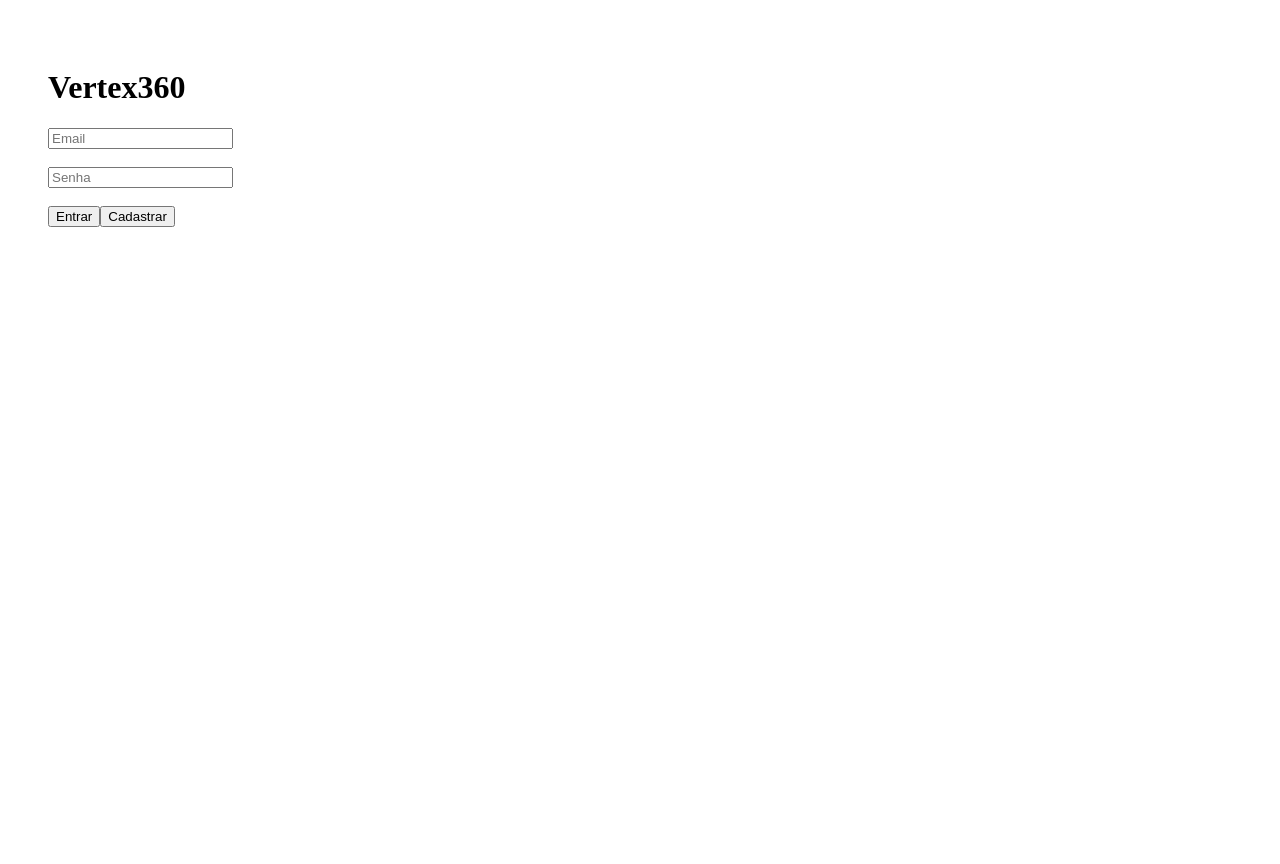
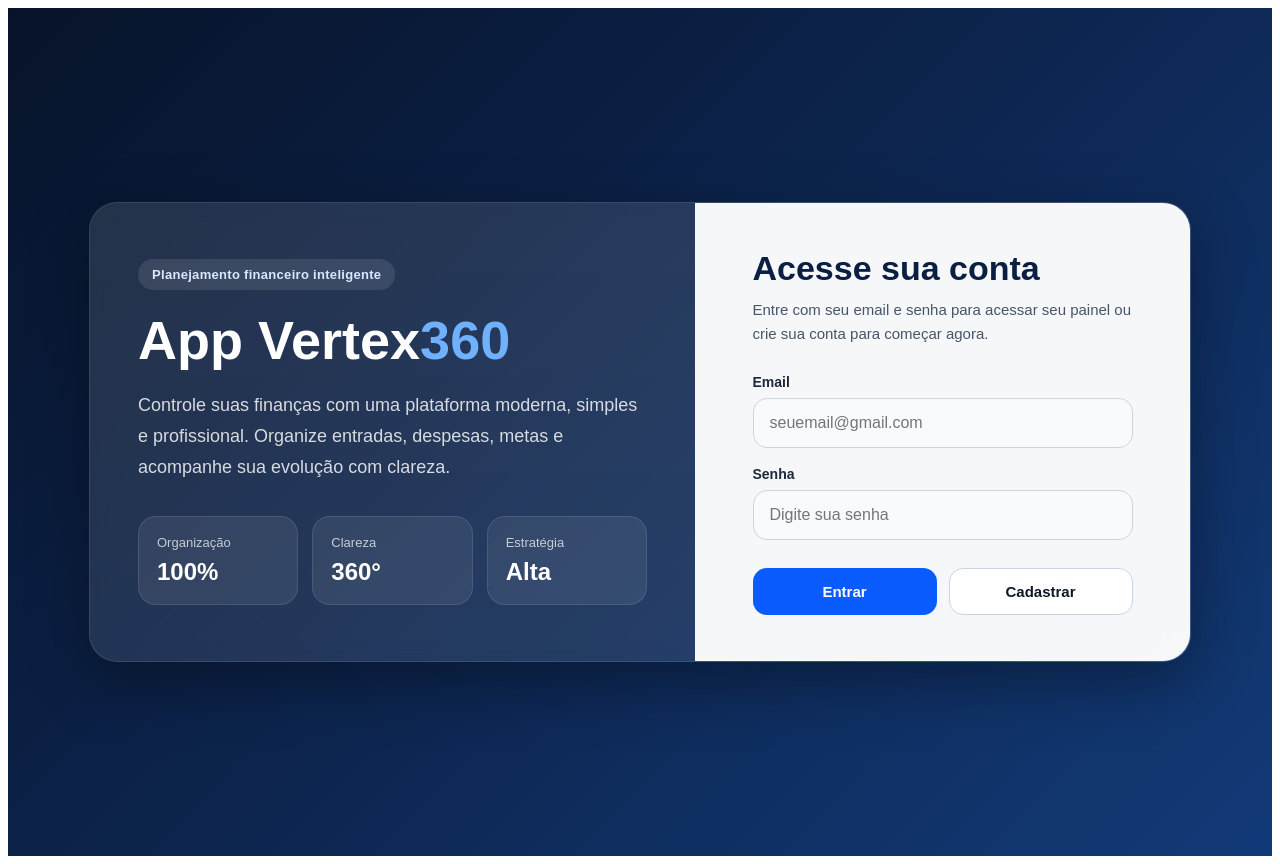
Before and after one commit to paulogomesplanejadorfinanceiro-dot/verte360-app, a React (Vite) app: page / in a window 1280 px wide. Before the commit the page ends 800 px from the top, so only its background shows below. Built offline with nearby package versions, Linux system fonts and the light colour scheme; no server answers.

Commit message:
Update App.jsx

```diff
--- a/src/App.jsx
+++ b/src/App.jsx
@@ -2,81 +2,449 @@ import { useEffect, useState } from "react";
 import { createClient } from "@supabase/supabase-js";
 
 const supabase = createClient(
-  "https://pnurseudpiyyosulmwrf.supabase.co",
-  "sb_publishable_YaOLy2InC7wJuVNjqvg8Lw_3pRLwnAY"
+  import.meta.env.VITE_SUPABASE_URL,
+  import.meta.env.VITE_SUPABASE_ANON_KEY
 );
+
 export default function App() {
   const [user, setUser] = useState(null);
   const [email, setEmail] = useState("");
   const [senha, setSenha] = useState("");
+  const [loading, setLoading] = useState(false);
 
   useEffect(() => {
     supabase.auth.getSession().then(({ data }) => {
       setUser(data.session?.user || null);
     });
+
+    const {
+      data: { subscription },
+    } = supabase.auth.onAuthStateChange((_event, session) => {
+      setUser(session?.user || null);
+    });
+
+    return () => subscription.unsubscribe();
   }, []);
 
-  async function login() {
-    const { data, error } = await supabase.auth.signInWithPassword({
+  async function cadastrar() {
+    try {
+      setLoading(true);
+
+      const { error } = await supabase.auth.signUp({
         email,
         password: senha,
       });
 
       if (error) {
-      alert("Erro no login");
-    } else {
-      setUser(data.user);
+        alert(error.message);
+        return;
+      }
+
+      alert("Cadastro realizado com sucesso.");
+    } catch {
+      alert("Erro no cadastro");
+    } finally {
+      setLoading(false);
     }
   }
 
-  async function cadastrar() {
-    const { data, error } = await supabase.auth.signUp({
+  async function entrar() {
+    try {
+      setLoading(true);
+
+      const { error } = await supabase.auth.signInWithPassword({
         email,
         password: senha,
       });
 
       if (error) {
-      alert("Erro no cadastro");
-    } else {
-      alert("Cadastro realizado!");
+        alert(error.message);
+        return;
+      }
+    } catch {
+      alert("Erro no login");
+    } finally {
+      setLoading(false);
     }
   }
 
   async function sair() {
     await supabase.auth.signOut();
-    setUser(null);
   }
 
-  if (!user) {
+  const styles = {
+    page: {
+      minHeight: "100vh",
+      margin: 0,
+      padding: 0,
+      fontFamily: "Arial, sans-serif",
+      background:
+        "linear-gradient(135deg, #071329 0%, #0b1f43 35%, #123a78 100%)",
+      color: "#ffffff",
+    },
+    wrapper: {
+      minHeight: "100vh",
+      display: "flex",
+      alignItems: "center",
+      justifyContent: "center",
+      padding: "24px",
+    },
+    card: {
+      width: "100%",
+      maxWidth: "1100px",
+      display: "grid",
+      gridTemplateColumns: "1.1fr 0.9fr",
+      background: "rgba(255,255,255,0.08)",
+      border: "1px solid rgba(255,255,255,0.12)",
+      borderRadius: "28px",
+      overflow: "hidden",
+      boxShadow: "0 20px 60px rgba(0,0,0,0.35)",
+      backdropFilter: "blur(10px)",
+    },
+    left: {
+      padding: "56px 48px",
+      background:
+        "linear-gradient(180deg, rgba(255,255,255,0.04), rgba(255,255,255,0.02))",
+      display: "flex",
+      flexDirection: "column",
+      justifyContent: "center",
+      gap: "22px",
+    },
+    badge: {
+      display: "inline-flex",
+      width: "fit-content",
+      padding: "8px 14px",
+      borderRadius: "999px",
+      background: "rgba(255,255,255,0.10)",
+      color: "#d9e8ff",
+      fontSize: "13px",
+      fontWeight: "bold",
+      letterSpacing: "0.3px",
+    },
+    title: {
+      margin: 0,
+      fontSize: "54px",
+      lineHeight: 1.05,
+      fontWeight: "800",
+    },
+    highlight: {
+      color: "#6fb1ff",
+    },
+    subtitle: {
+      margin: 0,
+      fontSize: "18px",
+      lineHeight: 1.7,
+      color: "rgba(255,255,255,0.82)",
+      maxWidth: "520px",
+    },
+    stats: {
+      display: "grid",
+      gridTemplateColumns: "repeat(3, minmax(0,1fr))",
+      gap: "14px",
+      marginTop: "12px",
+    },
+    statBox: {
+      background: "rgba(255,255,255,0.08)",
+      border: "1px solid rgba(255,255,255,0.10)",
+      borderRadius: "18px",
+      padding: "18px",
+    },
+    statLabel: {
+      fontSize: "13px",
+      color: "rgba(255,255,255,0.72)",
+      marginBottom: "8px",
+    },
+    statValue: {
+      fontSize: "24px",
+      fontWeight: "800",
+    },
+    right: {
+      padding: "40px 32px",
+      background: "rgba(255,255,255,0.96)",
+      color: "#0f172a",
+      display: "flex",
+      alignItems: "center",
+      justifyContent: "center",
+    },
+    formCard: {
+      width: "100%",
+      maxWidth: "380px",
+    },
+    formTitle: {
+      margin: 0,
+      fontSize: "34px",
+      fontWeight: "800",
+      color: "#0b1f43",
+    },
+    formText: {
+      marginTop: "10px",
+      marginBottom: "28px",
+      color: "#475569",
+      lineHeight: 1.6,
+      fontSize: "15px",
+    },
+    label: {
+      display: "block",
+      fontSize: "14px",
+      fontWeight: "700",
+      marginBottom: "8px",
+      color: "#1e293b",
+    },
+    input: {
+      width: "100%",
+      boxSizing: "border-box",
+      padding: "15px 16px",
+      borderRadius: "14px",
+      border: "1px solid #cbd5e1",
+      outline: "none",
+      fontSize: "16px",
+      marginBottom: "18px",
+      background: "#f8fafc",
+    },
+    buttonRow: {
+      display: "grid",
+      gridTemplateColumns: "1fr 1fr",
+      gap: "12px",
+      marginTop: "10px",
+    },
+    primaryButton: {
+      padding: "14px 16px",
+      borderRadius: "14px",
+      border: "none",
+      background: "#0b5cff",
+      color: "#fff",
+      fontWeight: "700",
+      fontSize: "15px",
+      cursor: "pointer",
+    },
+    secondaryButton: {
+      padding: "14px 16px",
+      borderRadius: "14px",
+      border: "1px solid #cbd5e1",
+      background: "#fff",
+      color: "#0f172a",
+      fontWeight: "700",
+      fontSize: "15px",
+      cursor: "pointer",
+    },
+    userPanel: {
+      width: "100%",
+      maxWidth: "1120px",
+      padding: "28px",
+    },
+    topBar: {
+      display: "flex",
+      justifyContent: "space-between",
+      alignItems: "center",
+      gap: "16px",
+      marginBottom: "24px",
+      flexWrap: "wrap",
+    },
+    logo: {
+      fontSize: "34px",
+      fontWeight: "800",
+      margin: 0,
+    },
+    userEmail: {
+      color: "rgba(255,255,255,0.85)",
+      fontSize: "15px",
+    },
+    logoutButton: {
+      padding: "12px 18px",
+      borderRadius: "14px",
+      border: "1px solid rgba(255,255,255,0.16)",
+      background: "rgba(255,255,255,0.08)",
+      color: "#fff",
+      fontWeight: "700",
+      cursor: "pointer",
+    },
+    hero: {
+      background: "rgba(255,255,255,0.08)",
+      border: "1px solid rgba(255,255,255,0.12)",
+      borderRadius: "28px",
+      padding: "32px",
+      boxShadow: "0 18px 50px rgba(0,0,0,0.25)",
+      marginBottom: "22px",
+    },
+    heroTitle: {
+      margin: 0,
+      fontSize: "42px",
+      lineHeight: 1.1,
+      fontWeight: "800",
+    },
+    heroText: {
+      marginTop: "14px",
+      color: "rgba(255,255,255,0.82)",
+      fontSize: "17px",
+      lineHeight: 1.7,
+      maxWidth: "760px",
+    },
+    grid: {
+      display: "grid",
+      gridTemplateColumns: "repeat(3, minmax(0,1fr))",
+      gap: "18px",
+    },
+    panel: {
+      background: "rgba(255,255,255,0.08)",
+      border: "1px solid rgba(255,255,255,0.12)",
+      borderRadius: "22px",
+      padding: "24px",
+      boxShadow: "0 14px 38px rgba(0,0,0,0.18)",
+    },
+    panelLabel: {
+      fontSize: "14px",
+      color: "rgba(255,255,255,0.72)",
+      marginBottom: "12px",
+    },
+    panelValue: {
+      fontSize: "32px",
+      fontWeight: "800",
+      marginBottom: "6px",
+    },
+    panelNote: {
+      fontSize: "14px",
+      color: "rgba(255,255,255,0.65)",
+      lineHeight: 1.6,
+    },
+  };
+
+  if (user) {
     return (
-      <div style={{ padding: 40 }}>
-        <h1>Vertex360</h1>
+      <div style={styles.page}>
+        <div style={styles.userPanel}>
+          <div style={styles.topBar}>
+            <div>
+              <h1 style={styles.logo}>
+                Vertex<span style={styles.highlight}>360</span>
+              </h1>
+              <div style={styles.userEmail}>Usuário logado: {user.email}</div>
+            </div>
 
-        <input
-          placeholder="Email"
-          onChange={(e) => setEmail(e.target.value)}
-        />
-        <br /><br />
+            <button style={styles.logoutButton} onClick={sair}>
+              Sair
+            </button>
+          </div>
 
-        <input
-          placeholder="Senha"
-          type="password"
-          onChange={(e) => setSenha(e.target.value)}
-        />
-        <br /><br />
+          <div style={styles.hero}>
+            <h2 style={styles.heroTitle}>Bem-vindo ao seu painel financeiro</h2>
+            <p style={styles.heroText}>
+              Organize sua vida financeira, acompanhe metas, visualize sua
+              evolução e transforme planejamento em crescimento real.
+            </p>
+          </div>
 
-        <button onClick={login}>Entrar</button>
-        <button onClick={cadastrar}>Cadastrar</button>
+          <div style={styles.grid}>
+            <div style={styles.panel}>
+              <div style={styles.panelLabel}>Receita mensal</div>
+              <div style={styles.panelValue}>R$ 0,00</div>
+              <div style={styles.panelNote}>
+                Cadastre suas entradas e acompanhe sua performance.
+              </div>
+            </div>
+
+            <div style={styles.panel}>
+              <div style={styles.panelLabel}>Despesas mensais</div>
+              <div style={styles.panelValue}>R$ 0,00</div>
+              <div style={styles.panelNote}>
+                Tenha clareza sobre seus gastos fixos e variáveis.
+              </div>
+            </div>
+
+            <div style={styles.panel}>
+              <div style={styles.panelLabel}>Meta financeira</div>
+              <div style={styles.panelValue}>0%</div>
+              <div style={styles.panelNote}>
+                Evolua com estratégia, disciplina e consistência.
+              </div>
+            </div>
+          </div>
+        </div>
       </div>
     );
   }
 
   return (
-    <div style={{ padding: 40 }}>
-      <h1>Bem-vindo ao Vertex360</h1>
-      <p>Usuário logado: {user.email}</p>
+    <div style={styles.page}>
+      <div style={styles.wrapper}>
+        <div style={styles.card}>
+          <div style={styles.left}>
+            <div style={styles.badge}>Planejamento financeiro inteligente</div>
 
-      <button onClick={sair}>Sair</button>
+            <h1 style={styles.title}>
+              App Vertex<span style={styles.highlight}>360</span>
+            </h1>
+
+            <p style={styles.subtitle}>
+              Controle suas finanças com uma plataforma moderna, simples e
+              profissional. Organize entradas, despesas, metas e acompanhe sua
+              evolução com clareza.
+            </p>
+
+            <div style={styles.stats}>
+              <div style={styles.statBox}>
+                <div style={styles.statLabel}>Organização</div>
+                <div style={styles.statValue}>100%</div>
+              </div>
+
+              <div style={styles.statBox}>
+                <div style={styles.statLabel}>Clareza</div>
+                <div style={styles.statValue}>360°</div>
+              </div>
+
+              <div style={styles.statBox}>
+                <div style={styles.statLabel}>Estratégia</div>
+                <div style={styles.statValue}>Alta</div>
+              </div>
+            </div>
+          </div>
+
+          <div style={styles.right}>
+            <div style={styles.formCard}>
+              <h2 style={styles.formTitle}>Acesse sua conta</h2>
+              <p style={styles.formText}>
+                Entre com seu email e senha para acessar seu painel ou crie sua
+                conta para começar agora.
+              </p>
+
+              <label style={styles.label}>Email</label>
+              <input
+                style={styles.input}
+                type="email"
+                placeholder="seuemail@gmail.com"
+                value={email}
+                onChange={(e) => setEmail(e.target.value)}
+              />
+
+              <label style={styles.label}>Senha</label>
+              <input
+                style={styles.input}
+                type="password"
+                placeholder="Digite sua senha"
+                value={senha}
+                onChange={(e) => setSenha(e.target.value)}
+              />
+
+              <div style={styles.buttonRow}>
+                <button
+                  style={styles.primaryButton}
+                  onClick={entrar}
+                  disabled={loading}
+                >
+                  {loading ? "Carregando..." : "Entrar"}
+                </button>
+
+                <button
+                  style={styles.secondaryButton}
+                  onClick={cadastrar}
+                  disabled={loading}
+                >
+                  {loading ? "Carregando..." : "Cadastrar"}
+                </button>
+              </div>
+            </div>
+          </div>
+        </div>
+      </div>
     </div>
   );
 }
```
Lines whose indentation alone changed are shown as unchanged.
